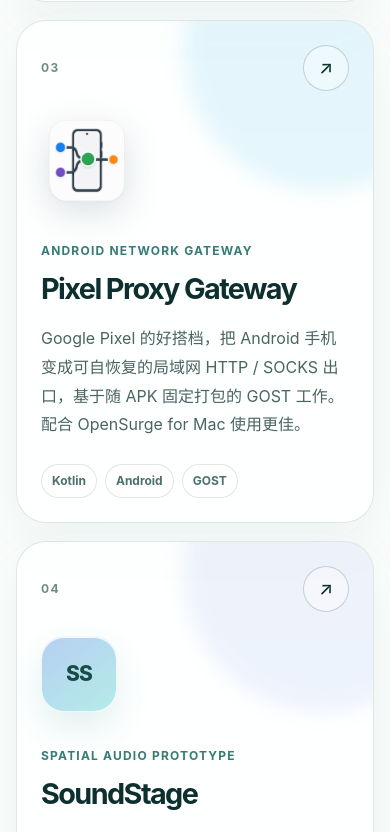
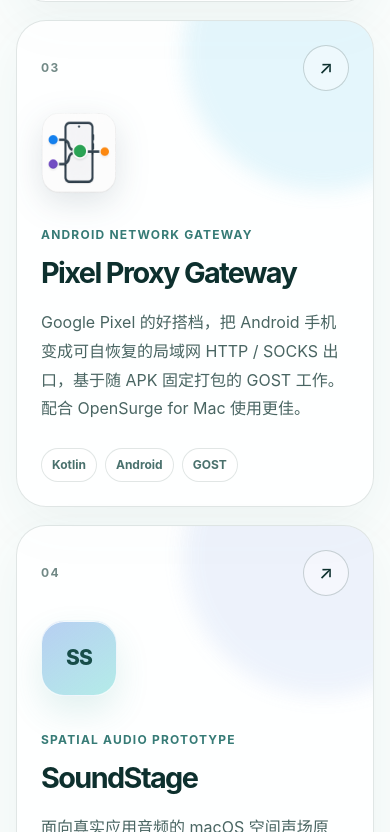
Before and after one commit to YTwsy/Siyang, a Next.js app: page / in a window 390 px wide. Shown: the part 2732-3564 px from the top of the page. Built offline with nearby package versions, Linux system fonts and the light colour scheme.

Commit message:
style: adjust project tile dimensions and update image styling for better visual consistency

```diff
--- a/src/app/globals.css
+++ b/src/app/globals.css
@@ -901,8 +901,6 @@
 .project-tile__mark.project-tile__mark--contain,
 .project-tile--pixel .project-tile__mark--contain,
 .project-tile--pac .project-tile__mark--contain {
-  width: 104px;
-  height: 104px;
   overflow: visible;
   border: 0;
   border-radius: 0;
@@ -912,8 +910,8 @@
 
 .project-tile__mark--contain img {
   object-fit: contain;
-  transform: none;
-  filter: drop-shadow(0 10px 18px rgba(32, 64, 88, 0.16));
+  transform: scale(1.18);
+  filter: drop-shadow(0 8px 14px rgba(32, 64, 88, 0.14));
 }
 
 .project-tile__body {
@@ -1403,11 +1401,6 @@
     border-radius: 23px;
   }
 
-  .project-tile__mark.project-tile__mark--contain {
-    width: 92px;
-    height: 92px;
-  }
-
   .project-tile__body {
     padding-top: 34px;
   }
```
